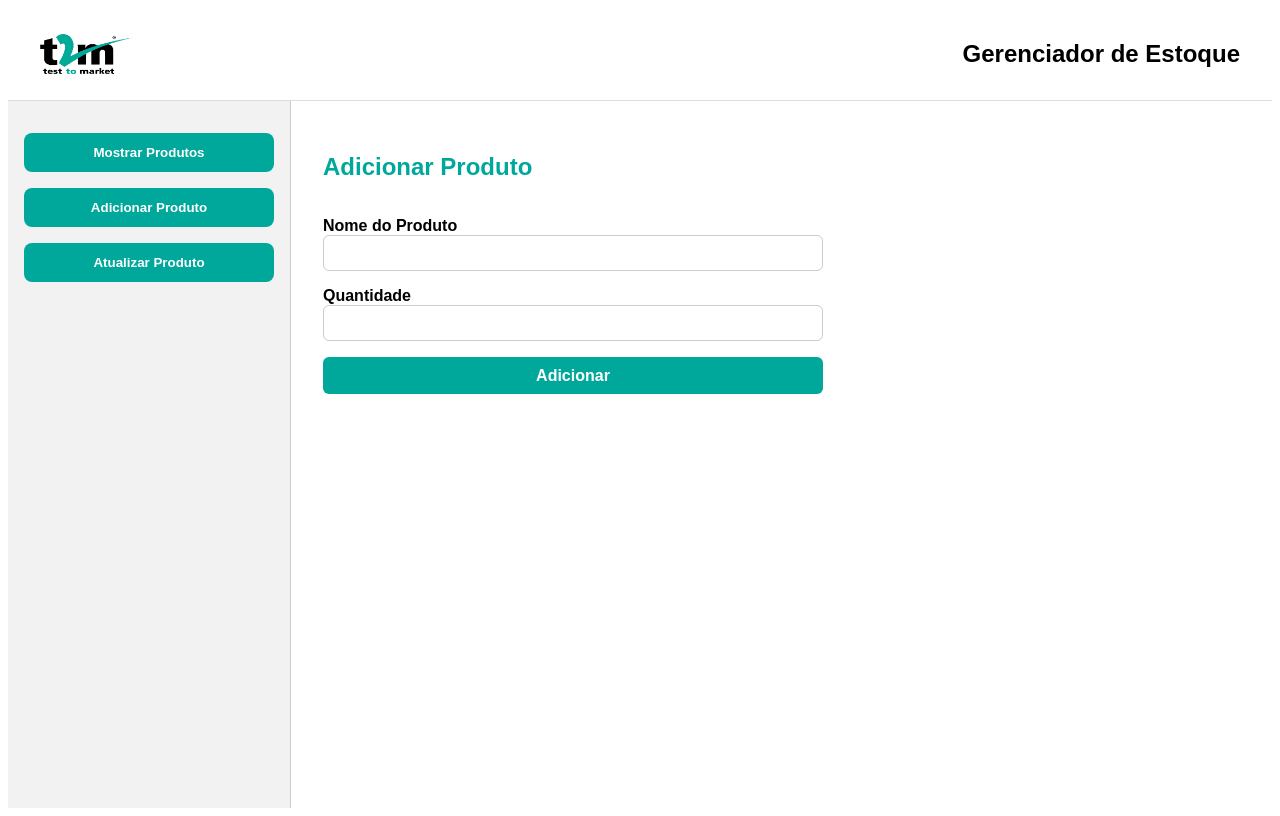
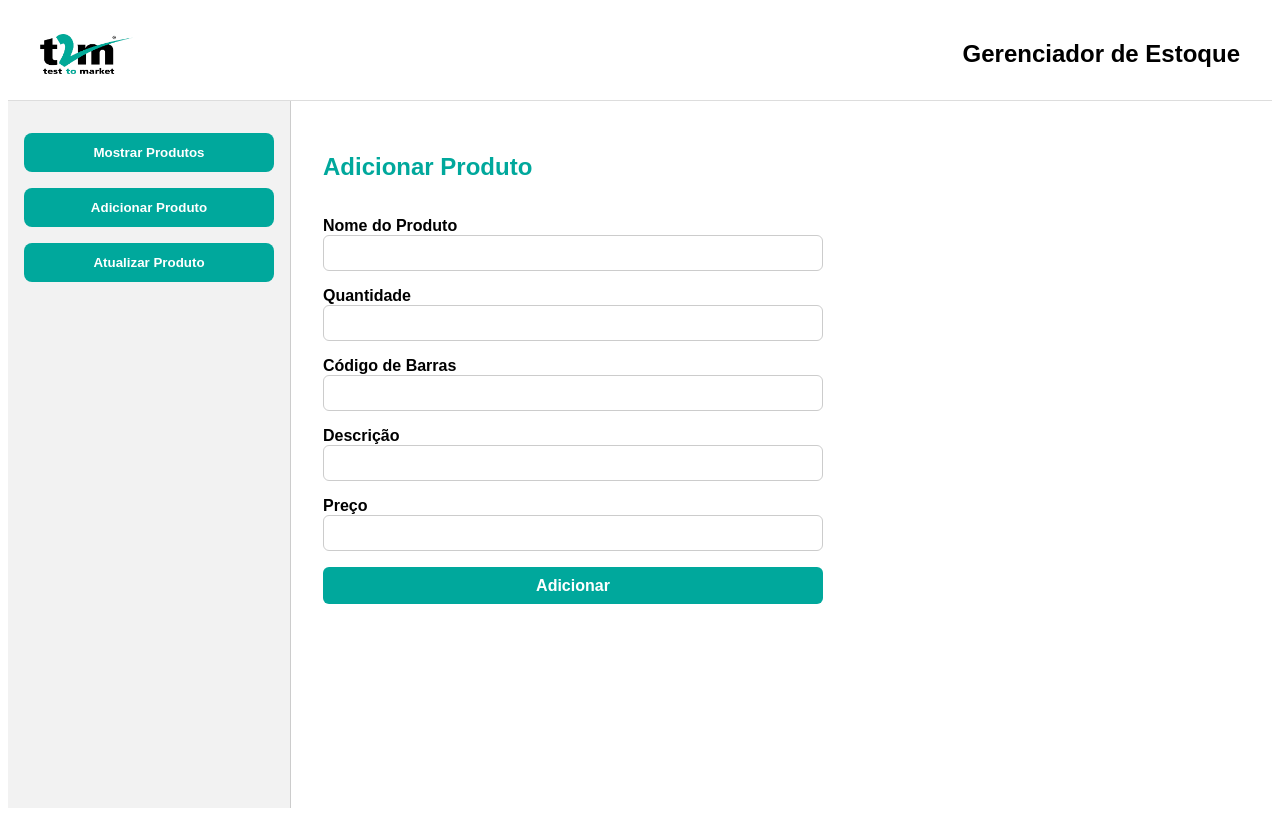
Before and after one commit to bernardoennes/desafio-t2m-frontend, a React (Vite) app: page / in a window 1280 px wide. Both pictures are taken after a click on the button "Adicionar Produto". Built offline with nearby package versions, Linux system fonts and the light colour scheme; no server answers.

Commit message:
Pegando dados da API pelo axios

```diff
--- a/package.json
+++ b/package.json
@@ -10,6 +10,7 @@
     "preview": "vite preview"
   },
   "dependencies": {
+    "axios": "^1.11.0",
     "react": "^19.1.0",
     "react-dom": "^19.1.0"
   },
--- a/src/Components/ProductForm/index.jsx
+++ b/src/Components/ProductForm/index.jsx
@@ -1,20 +1,86 @@
+import { useState } from "react";
 import styles from "./styles.module.css";
+import api from "../../Service";
 
-export default function ProductForm({ isUpdate = false }) {
+export default function ProductForm({ isUpdate = false, produto = {}, onFinish }) {
+  const [name, setName] = useState(produto.name || "");
+  const [quantity, setQuantity] = useState(produto.quantity || "");
+  const [barCode, setBarCode] = useState(produto.barCode || "");
+  const [description, setDescription] = useState(produto.description || "");
+  const [price, setPrice] = useState(produto.price || "");
+
+  const handleSubmit = async (e) => {
+    e.preventDefault();
+
+    const payload = { name, quantity, barCode, description, price };
+    try {
+      if (isUpdate) {
+        await api.put(`/estoque/${barCode}`, payload);
+        await api.post("/estoque", payload);
+      }
+
+      onFinish?.();
+    } catch (err) {
+      console.error("Erro ao salvar produto:", err);
+    }
+  };
+
   return (
-    <form className={styles.form}>
+    <form className={styles.form} onSubmit={handleSubmit}>
       <h2 className={styles.title}>
         {isUpdate ? "Atualizar Produto" : "Adicionar Produto"}
       </h2>
 
       <label className={styles.label}>
         Nome do Produto
-        <input type="text" className={styles.input} />
+        <input
+          type="text"
+          className={styles.input}
+          value={name}
+          onChange={(e) => setName(e.target.value)}
+        />
       </label>
 
       <label className={styles.label}>
         Quantidade
-        <input type="number" className={styles.input} />
+        <input
+          type="number"
+          className={styles.input}
+          value={quantity}
+          onChange={(e) => setQuantity(Number(e.target.value))}
+        />
+      </label>
+
+      <label className={styles.label}>
+        Código de Barras
+        <input
+          type="text"
+          className={styles.input}
+          value={barCode}
+          onChange={(e) => setBarCode(e.target.value)}
+          disabled={isUpdate}
+        />
+      </label>
+
+      <label className={styles.label}>
+        Descrição
+        <input
+          type="text"
+          className={styles.input}
+          value={description}
+          onChange={(e) => setDescription(e.target.value)}
+        />
+      </label>
+
+      <label className={styles.label}>
+        Preço
+        <input
+          type="number"
+          step="0.01"
+          className={styles.input}
+          value={price}
+          onChange={(e) => setPrice(Number(e.target.value))}
+        />
       </label>
 
       <button type="submit" className={styles.button}>
--- a/src/Components/ProductList/index.jsx
+++ b/src/Components/ProductList/index.jsx
@@ -1,17 +1,29 @@
+import { useEffect, useState } from "react";
 import styles from "./styles.module.css";
+import api from "../../Service";
 
-export default function ProductList() {
-  const produtos = [
-    { nome: "Notebook Dell", quantidade: 5 },
-    { nome: "Mouse Logitech", quantidade: 12 },
-  ];
+export default function ProductList({ setProdutoSelecionado, setView }) {
+  const [produtos, setProdutos] = useState([]);
+
+  useEffect(() => {
+    api.get("/estoque")
+      .then((res) => setProdutos(res.data))
+      .catch((err) => console.error("Erro ao buscar produtos:", err));
+  }, []);
 
   return (
     <div className={styles.container}>
       <h2 className={styles.title}>Produtos Cadastrados</h2>
       <ul className={styles.list}>
         {produtos.map((produto, i) => (
-          <li key={i} className={styles.item}>
+          <li
+            key={i}
+            className={styles.item}
+            onClick={() => {
+              setProdutoSelecionado(produto);
+              setView("atualizar");
+            }}
+          >
             <span className={styles.nome}>{produto.name}</span>
             <span className={styles.quantidade}>{produto.quantity}</span>
           </li>
--- /dev/null
+++ b/src/Service/index.jsx
@@ -0,0 +1,7 @@
+import axios from "axios";
+
+const api = axios.create({
+  baseURL: "https://localhost:7204",
+});
+
+export default api;
```
Also changed, not shown: 1 other file (tests, documents, lock files or other folders).
